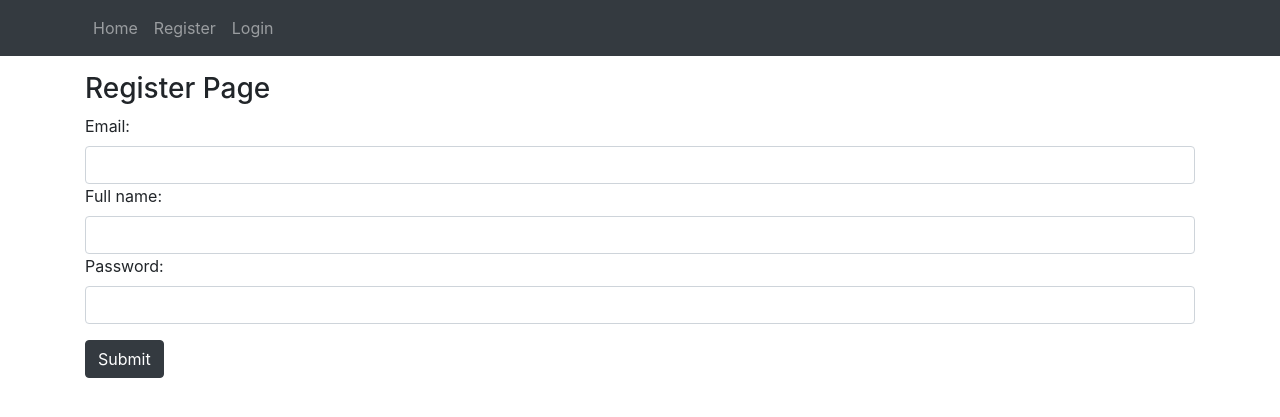
After one commit to soheil75/django-shoping-store, a Django app: page /accounts/register/ in a window 1280 px wide. The commit adds this page. Shown: the top 417 px of the page. Run offline with Django 3.2, Linux system fonts and the light colour scheme.

Commit message:
user registeration

```diff
--- a/A/accounts/forms.py
+++ b/A/accounts/forms.py
@@ -42,3 +42,12 @@ class UserLoginForm(forms.Form):
         attrs={'class': 'form-control'}))
     password = forms.CharField(
         widget=forms.PasswordInput(attrs={'class': 'form-control'}))
+
+
+class UserRegistrationForm(forms.Form):
+    email = forms.EmailField(widget=forms.EmailInput(
+        attrs={'class': 'form-control'}))
+    full_name = forms.CharField(
+        widget=forms.TextInput(attrs={'class': 'form-control'}))
+    password = forms.CharField(
+        widget=forms.PasswordInput(attrs={'class': 'form-control'}))
--- /dev/null
+++ b/A/accounts/templates/accounts/register.html
@@ -0,0 +1,10 @@
+{% extends 'base.html' %}
+
+{% block content %}
+    <h3>Register Page</h3>
+    <form action="" method="post">
+        {% csrf_token %}
+        {{ form }}
+        <button type="submit" class="btn btn-dark mt-3">Submit</button>
+    </form>
+{% endblock %}
--- a/A/accounts/urls.py
+++ b/A/accounts/urls.py
@@ -5,4 +5,5 @@ app_name="accounts"
 urlpatterns = [
     path('login/',views.user_login,name='login'),
     path('logout/',views.user_logout,name='logout'),
+    path('register/',views.user_register,name='register'),
 ]
--- a/A/accounts/views.py
+++ b/A/accounts/views.py
@@ -1,7 +1,8 @@
 from django.shortcuts import render, redirect
-from .forms import UserLoginForm
+from .forms import UserLoginForm,UserRegistrationForm
 from django.contrib.auth import authenticate, login, logout
 from django.contrib import messages
+from .models import User
 
 
 def user_login(request):
@@ -32,3 +33,16 @@ def user_logout(request):
     logout(request)
     messages.success(request, 'you logged out successfully', 'success')
     return redirect('shop:home')
+
+def user_register(request):
+    if request.method == 'POST':
+        form = UserRegistrationForm(request.POST)
+        if form.is_valid():
+            cd = form.cleaned_data
+            user = User.objects.create_user(cd['email'],cd['full_name'],cd['password'])
+            user.save()
+            messages.success(request, 'You Are Register Successfully', 'success')
+            return redirect('shop:home')
+    else:
+        form = UserRegistrationForm()
+    return render(request,'accounts/register.html',{'form':form})
--- a/A/templates/inc/navbar.html
+++ b/A/templates/inc/navbar.html
@@ -13,6 +13,9 @@
             </li>
             {% else %}
             <li class="nav-item">
+              <a class="nav-link" href="{% url 'accounts:register' %}">Register</a>
+            </li>
+            <li class="nav-item">
               <a class="nav-link" href="{% url 'accounts:login' %}">Login</a>
             </li>
             {% endif %}
```
